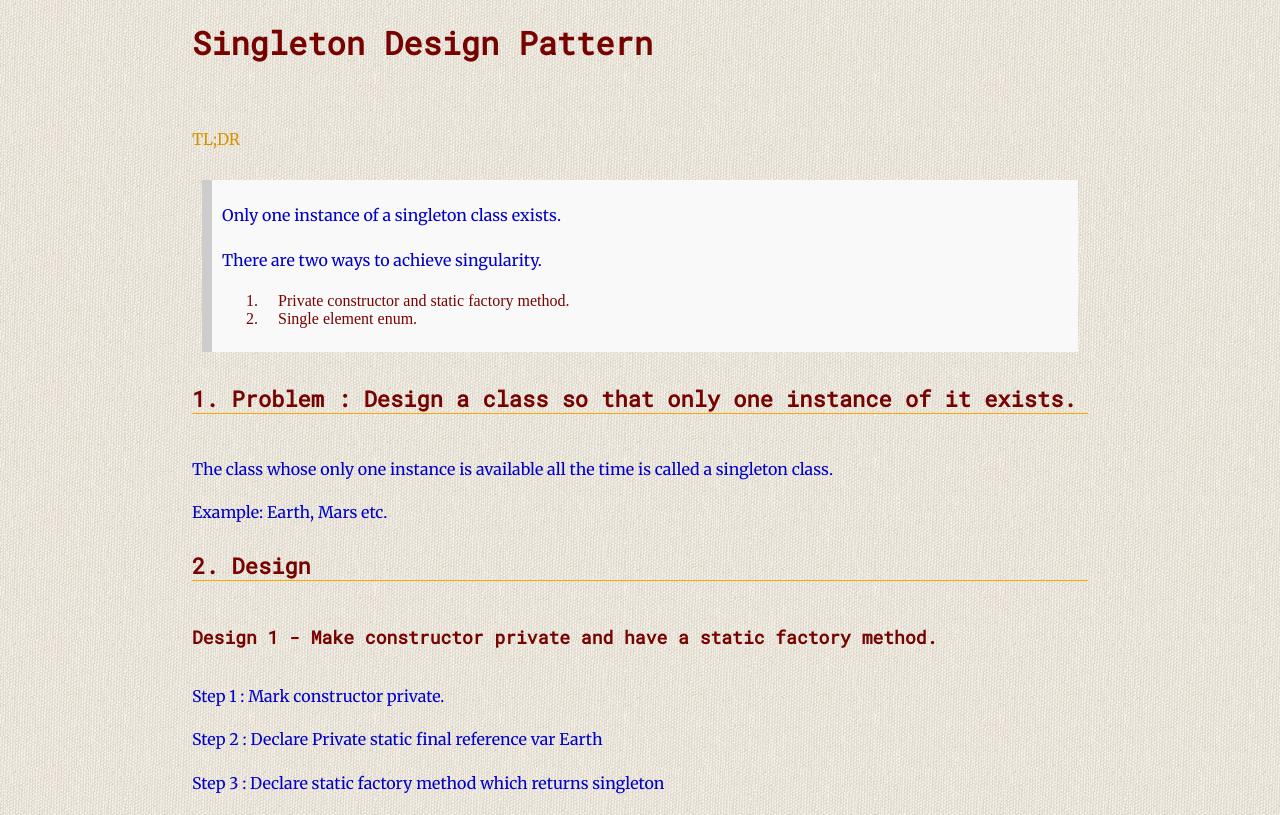
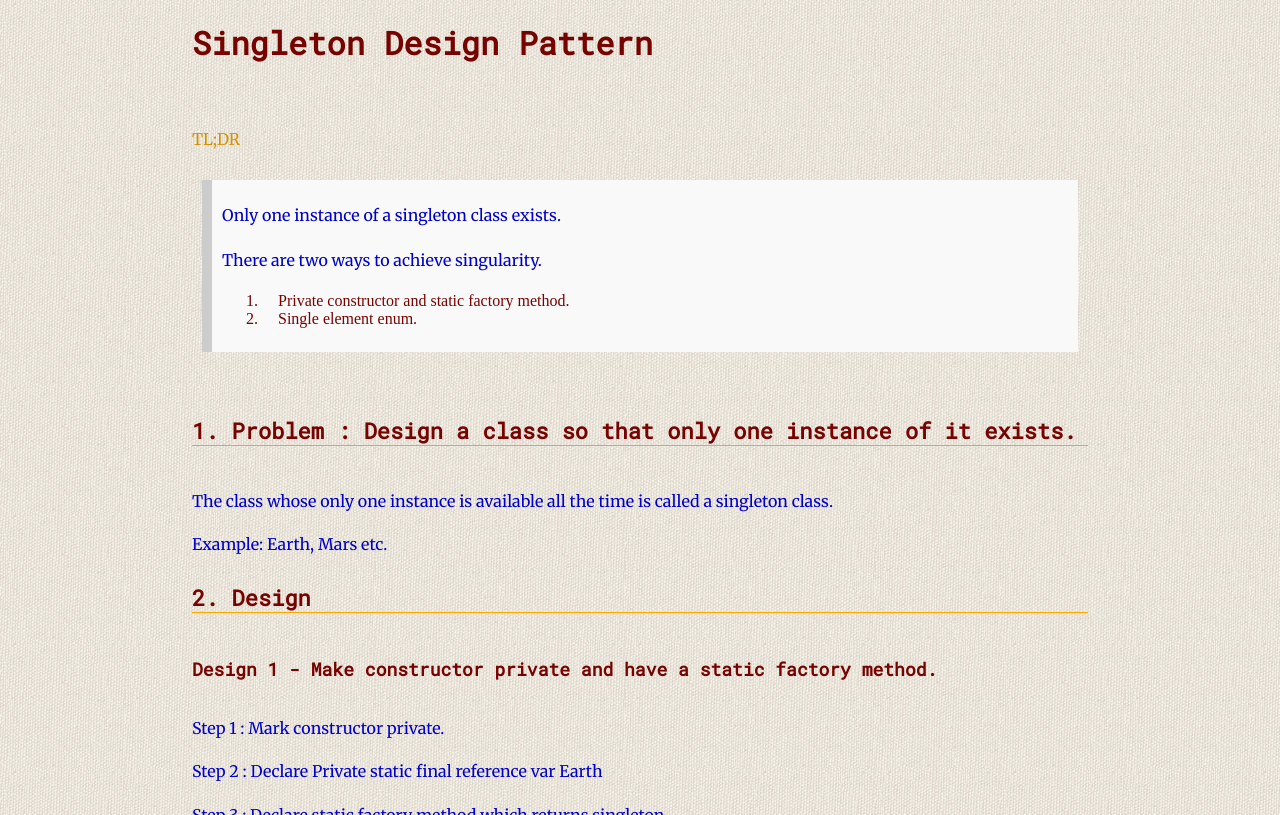
Before and after one commit to Jokestir/Jokestir.github.io, a Jekyll site: the page built from DesignPatterns/Singleton.md, in a window 1280 px wide. Shown: the top 815 px of the page. Built offline with Jekyll 4.4.1, drawn with Linux system fonts in a browser that asks for light colours; grey boxes are pictures that could not be loaded.

Commit message:
Revert "margin"
This reverts commit ac848ac05754e2efcb93ab86571d2aaa9d091ad6.

```diff
--- a/css/main.css
+++ b/css/main.css
@@ -155,9 +155,10 @@ li span {
 blockquote {
   background: #f9f9f9;
   border-left: 10px solid #ccc;
-  margin: 1.5em 10px 2em;
+  margin: 1.5em 10px;
   padding: 0.5em 10px;
   quotes: "\201C""\201D""\2018""\2019";
+  margin-bottom: 4em;
 }
 
 blockquote p {
```
